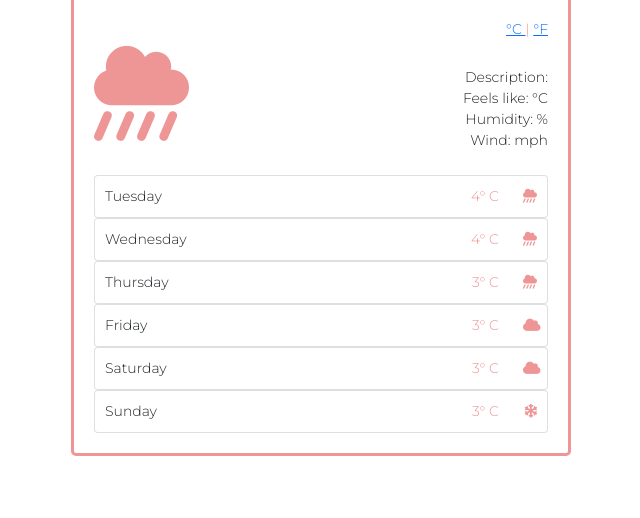
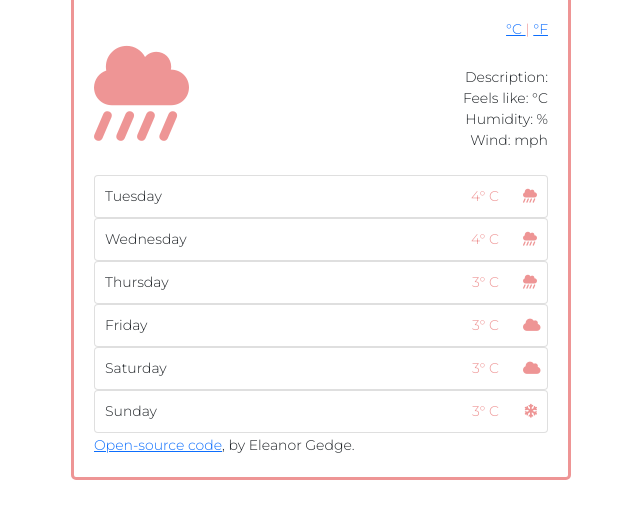
Before and after one commit to eleanorgedge/EG-SheCodesPlus-WeatherApp, a plain HTML site: page index.html in a window 1280 px wide. Shown: the part 92-610 px from the top of the page, without its empty margins (319-959 px from the left). Drawn offline with nearby package versions, Linux system fonts and the light colour scheme.

Commit message:
Added link to GitHub in html

```diff
--- a/index.html
+++ b/index.html
@@ -131,6 +131,8 @@
         </div>
       </div>
     </div>
+    <small><a href="https://github.com/eleanorgedge/EG-SheCodesPlus-WeatherApp" target="_blank">
+        Open-source code</a>, by Eleanor Gedge.</small>
   </div>
   <script src="src/script.js"></script>
 </body>
```
